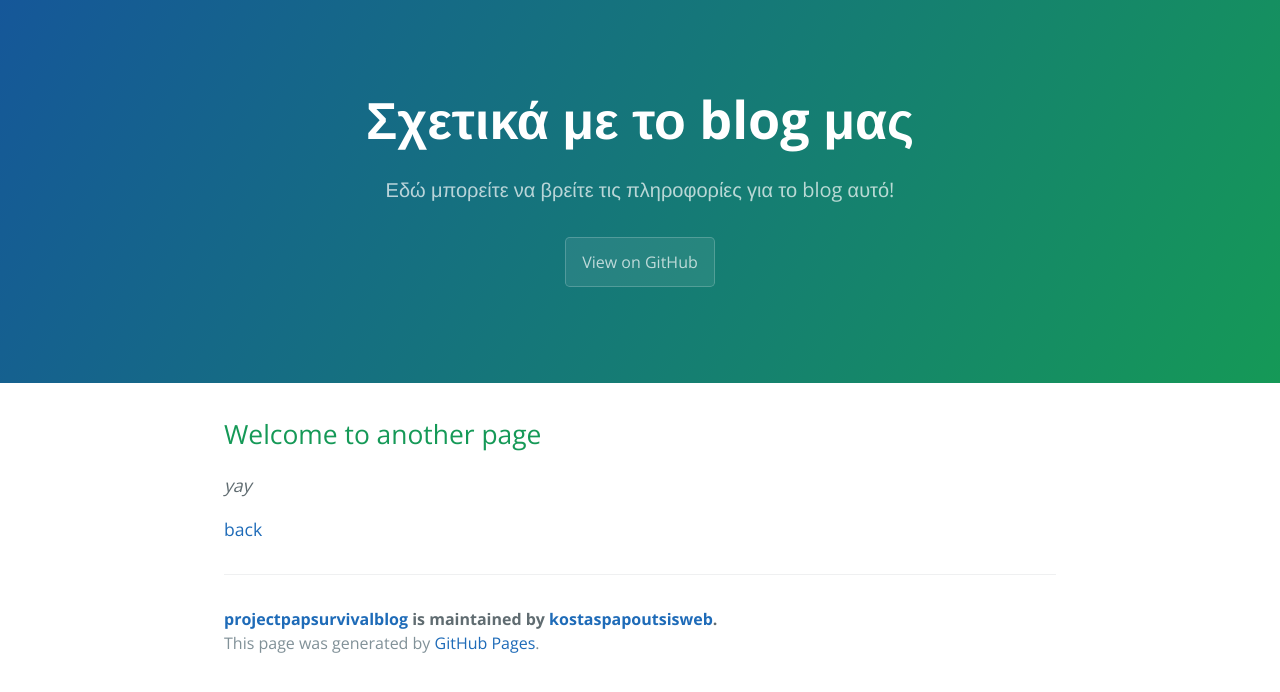
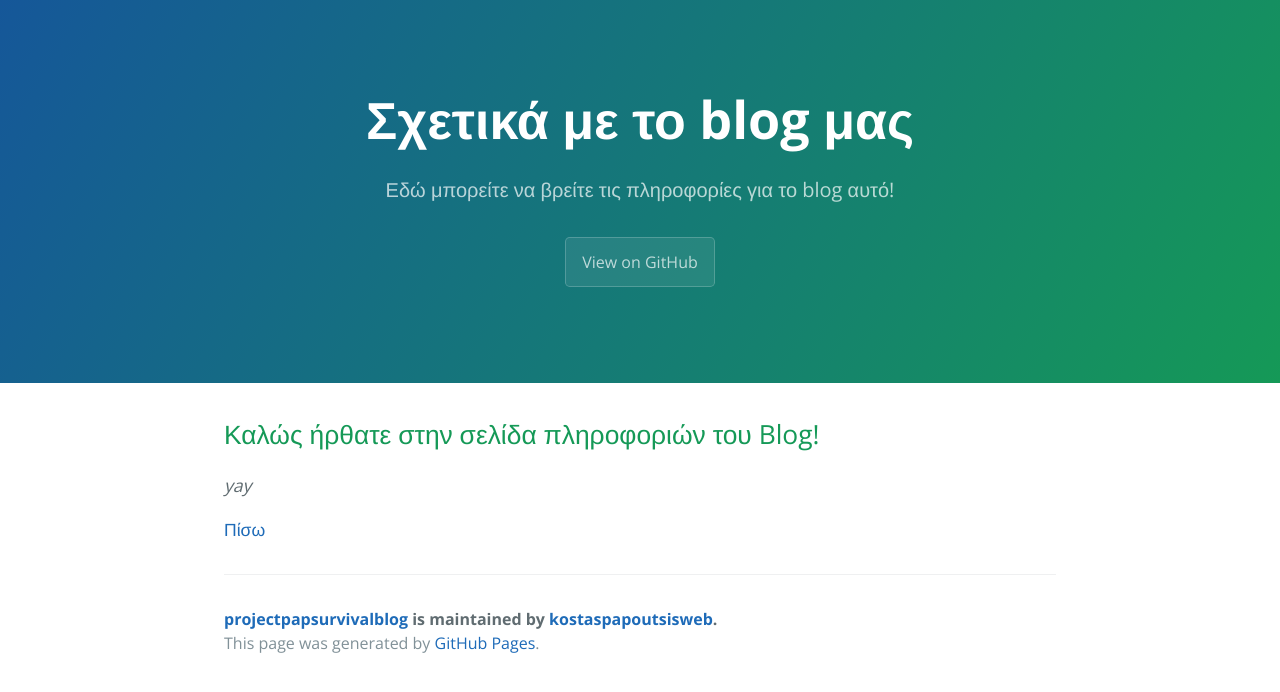
Before and after one commit to kostaspapoutsisweb/projectpapsurvivalblog, a Jekyll site: the page built from another-page.md, in a window 1280 px wide. Shown: the top 692 px of the page. Built offline with Jekyll 4.4.1, drawn with Linux system fonts in a browser that asks for light colours.

Commit message:
Update another-page.md

```diff
--- a/another-page.md
+++ b/another-page.md
@@ -4,8 +4,8 @@ title: Σχετικά με το blog μας
 description: Εδώ μπορείτε να βρείτε τις πληροφορίες για το blog αυτό!
 ---
 
-## Welcome to another page
+## Καλώς ήρθατε στην σελίδα πληροφοριών του Blog!
 
 _yay_
 
-[back](./)
+[Πίσω](./)
```
